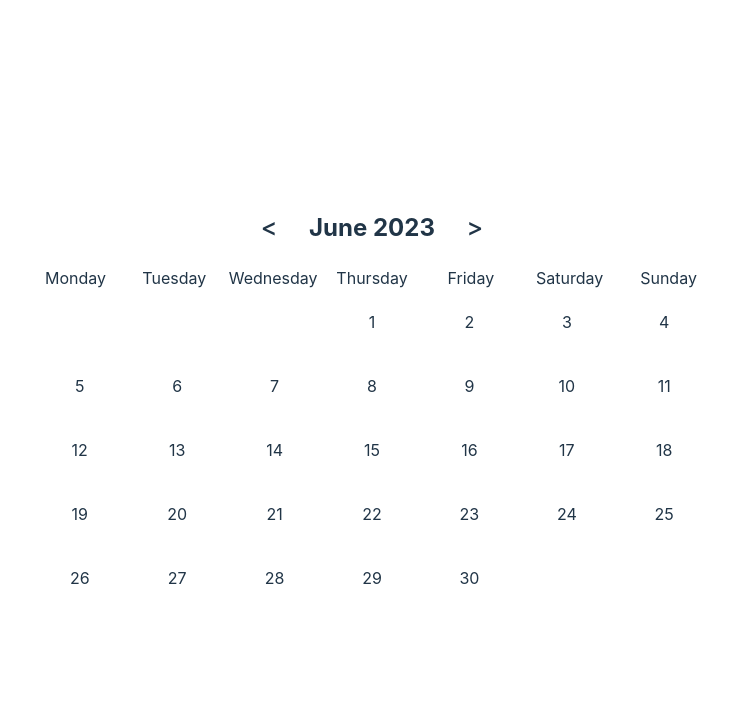
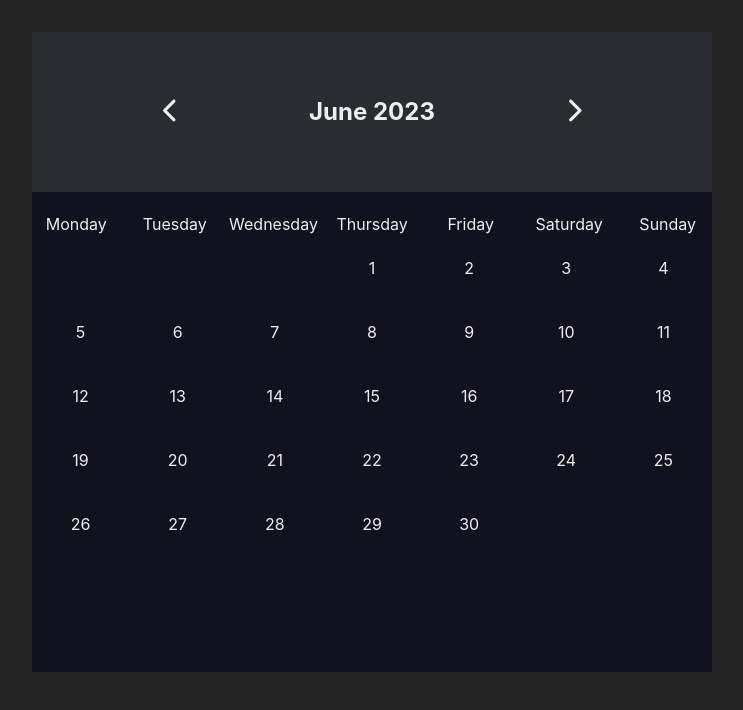
Before and after one commit to juanmaurente/event-calendar, a React (Vite) app: page / in a window 1280 px wide. Shown: the top 710 px of the page, without its empty margins (268-1011 px from the left). Built offline with nearby package versions, Linux system fonts and the light colour scheme.

Commit message:
Modified to dark style and design of main calendar

```diff
--- a/package.json
+++ b/package.json
@@ -11,8 +11,12 @@
 		"test": "jest"
 	},
 	"dependencies": {
+		"@fortawesome/fontawesome-svg-core": "^6.4.0",
+		"@fortawesome/free-solid-svg-icons": "^6.4.0",
+		"@fortawesome/react-fontawesome": "^0.2.0",
 		"@hookform/resolvers": "^3.1.1",
 		"@jest/globals": "^29.5.0",
+		"babel-plugin-macros": "^3.1.0",
 		"node-sass": "^9.0.0",
 		"react": "^18.2.0",
 		"react-dom": "^18.2.0",
--- a/src/App.css
+++ b/src/App.css
@@ -1,6 +1,7 @@
 #root {
 	max-width: 1280px;
-	margin: 0 auto;
-	padding: 2rem;
+	margin: 2rem auto;
 	text-align: center;
+	display: flex;
+	justify-content: center;
 }
--- a/src/components/Calendar/Calendar.scss
+++ b/src/components/Calendar/Calendar.scss
@@ -1,3 +1,13 @@
+.container {
+	width: 680px;
+	height: 80vh;
+	background-color: #12121f;
+	color: #eee;
+	display: flex;
+	align-items: center;
+	flex-direction: column;
+}
+
 .calendar-grid {
 	display: grid;
 	grid-template-columns: repeat(7, 1fr);
--- a/src/components/Calendar/Calendar.tsx
+++ b/src/components/Calendar/Calendar.tsx
@@ -49,14 +49,14 @@ const Calendar = () => {
 	};
 
 	return (
-		<div>
+		<div className='container'>
 			<Title
 				month={month}
 				year={year}
 				handlePrevMonth={handlePrevMonth}
 				handleNextMonth={handleNextMonth}
 			/>
-			<div className='calendar'>
+			<div>
 				<div className='calendar-header'>
 					{DayNames.map((day) => (
 						<div key={day}>{day}</div>
--- a/src/components/Title/Title.scss
+++ b/src/components/Title/Title.scss
@@ -1,7 +1,11 @@
-.calendar-title {
+.title-container {
+	width: 100%;
+	height: 10rem;
 	display: flex;
+	justify-content: space-evenly;
 	align-items: center;
-	justify-content: center;
+	background-color: #6868684b;
+	margin-bottom: 20px;
 }
 
 .chevron {
--- a/src/components/Title/Title.tsx
+++ b/src/components/Title/Title.tsx
@@ -1,4 +1,10 @@
 import './Title.scss';
+import { FontAwesomeIcon } from '@fortawesome/react-fontawesome';
+import {
+	faChevronRight,
+	faChevronLeft,
+} from '@fortawesome/free-solid-svg-icons';
+import { IconProp } from '@fortawesome/fontawesome-svg-core';
 
 interface Props {
 	month: string;
@@ -14,13 +20,14 @@ const Title: React.FC<Props> = ({
 	handleNextMonth,
 }) => {
 	return (
-		<div className='calendar-title'>
+		<div className='title-container'>
 			<div className='chevron' onClick={handlePrevMonth}>
-				&lt;
+				<FontAwesomeIcon icon={faChevronLeft as IconProp} />
 			</div>
 			<h2>{`${month} ${year}`}</h2>
+
 			<div className='chevron' onClick={handleNextMonth}>
-				&gt;
+				<FontAwesomeIcon icon={faChevronRight as IconProp} />
 			</div>
 		</div>
 	);
--- a/src/index.css
+++ b/src/index.css
@@ -14,56 +14,6 @@
 	-webkit-text-size-adjust: 100%;
 }
 
-a {
-  font-weight: 500;
-  color: #646cff;
-  text-decoration: inherit;
+h2 {
+	margin: 0;
 }
-a:hover {
-  color: #535bf2;
-}
-
-body {
-  margin: 0;
-  display: flex;
-  place-items: center;
-  min-width: 320px;
-  min-height: 100vh;
-}
-
-h1 {
-  font-size: 3.2em;
-  line-height: 1.1;
-}
-
-button {
-  border-radius: 8px;
-  border: 1px solid transparent;
-  padding: 0.6em 1.2em;
-  font-size: 1em;
-  font-weight: 500;
-  font-family: inherit;
-  background-color: #1a1a1a;
-  cursor: pointer;
-  transition: border-color 0.25s;
-}
-button:hover {
-  border-color: #646cff;
-}
-button:focus,
-button:focus-visible {
-  outline: 4px auto -webkit-focus-ring-color;
-}
-
-@media (prefers-color-scheme: light) {
-  :root {
-    color: #213547;
-    background-color: #ffffff;
-  }
-  a:hover {
-    color: #747bff;
-  }
-  button {
-    background-color: #f9f9f9;
-  }
-}
```
Also changed, not shown: 1 other file (tests, documents, lock files or other folders). Lines whose indentation alone changed are shown as unchanged.
